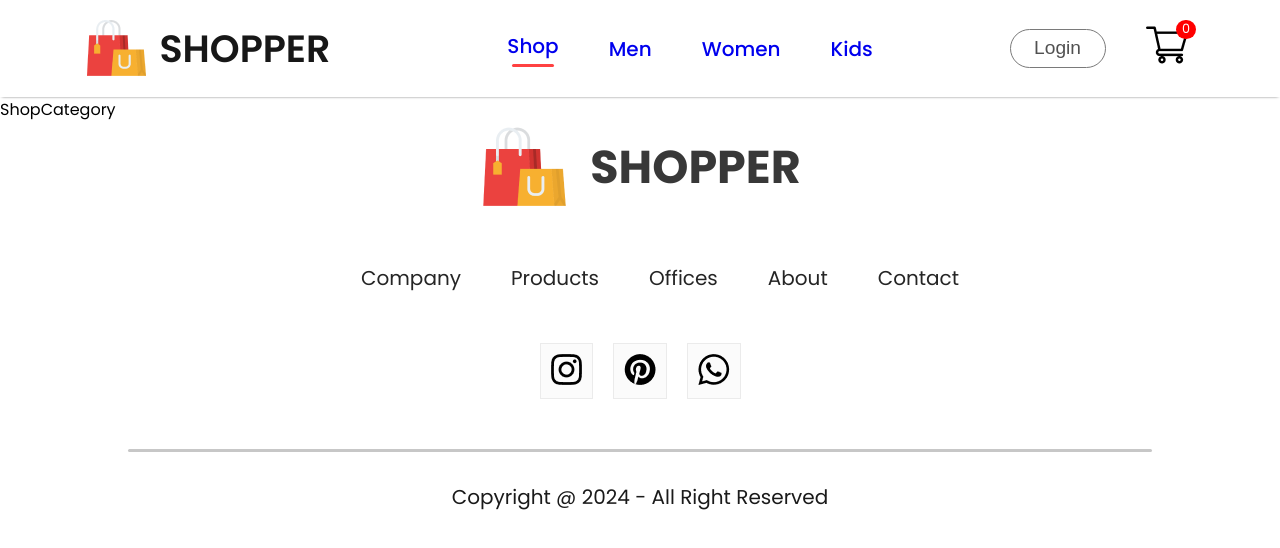
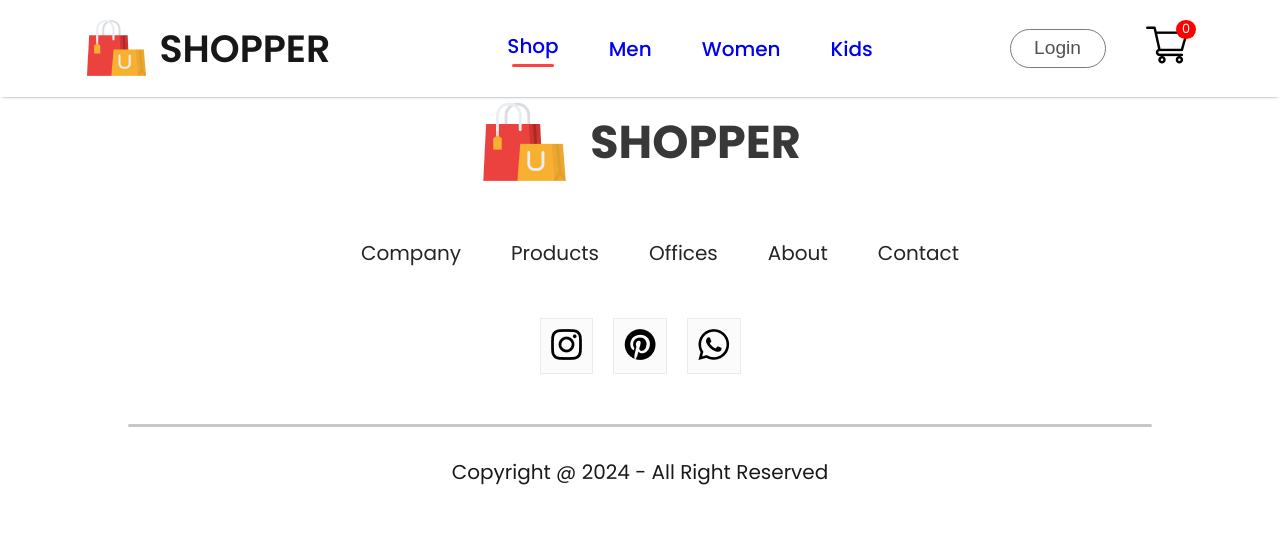
Before and after one commit to hazedrops/React_Ecommerce_Website, a React (Create React App) app: page /men in a window 1280 px wide. Shown: the top 548 px of the page. Built offline with nearby package versions, Linux system fonts and the light colour scheme.

Commit message:
ShopContext added

```diff
--- /dev/null
+++ b/src/Context/ShopContext.jsx
@@ -0,0 +1,16 @@
+import React, { createContext } from 'react'
+import all_product from '../Components/Assets/all_product'
+
+export const ShopContext = createContext(null)
+
+const ShopContextProvider = (props) => {
+  const contextValue = { all_product }
+
+  return (
+    <ShopContext.Provider value={contextValue}>
+      {props.children}
+    </ShopContext.Provider>
+  )
+}
+
+export default ShopContextProvider
--- a/src/Pages/ShopCategory.jsx
+++ b/src/Pages/ShopCategory.jsx
@@ -1,7 +1,13 @@
-import React from 'react'
+import React, { useContext } from 'react'
+import './CSS/ShopCategory.css'
+import { ShopContext } from "../Context/ShopContext"
 
-export const ShopCategory = () => {
+export const ShopCategory = (props) => {
+  const {all_product} = useContext(ShopContext)
+
   return (
-    <div>ShopCategory</div>
+    <div className="shop-category">
+
+    </div>
   )
 }
--- a/src/index.js
+++ b/src/index.js
@@ -1,17 +1,12 @@
-import React from 'react';
-import ReactDOM from 'react-dom/client';
-import './index.css';
-import App from './App';
-import reportWebVitals from './reportWebVitals';
+import React from 'react'
+import ReactDOM from 'react-dom/client'
+import './index.css'
+import App from './App'
+import ShopContextProvider from './Context/ShopContext'
 
-const root = ReactDOM.createRoot(document.getElementById('root'));
+const root = ReactDOM.createRoot(document.getElementById('root'))
 root.render(
-  <React.StrictMode>
+  <ShopContextProvider>
     <App />
-  </React.StrictMode>
-);
-
-// If you want to start measuring performance in your app, pass a function
-// to log results (for example: reportWebVitals(console.log))
-// or send to an analytics endpoint. Learn more: https://bit.ly/CRA-vitals
-reportWebVitals();
+  </ShopContextProvider>
+)
```
Also changed, not shown: src/Pages/CSS/ShopCategory.css (added).
